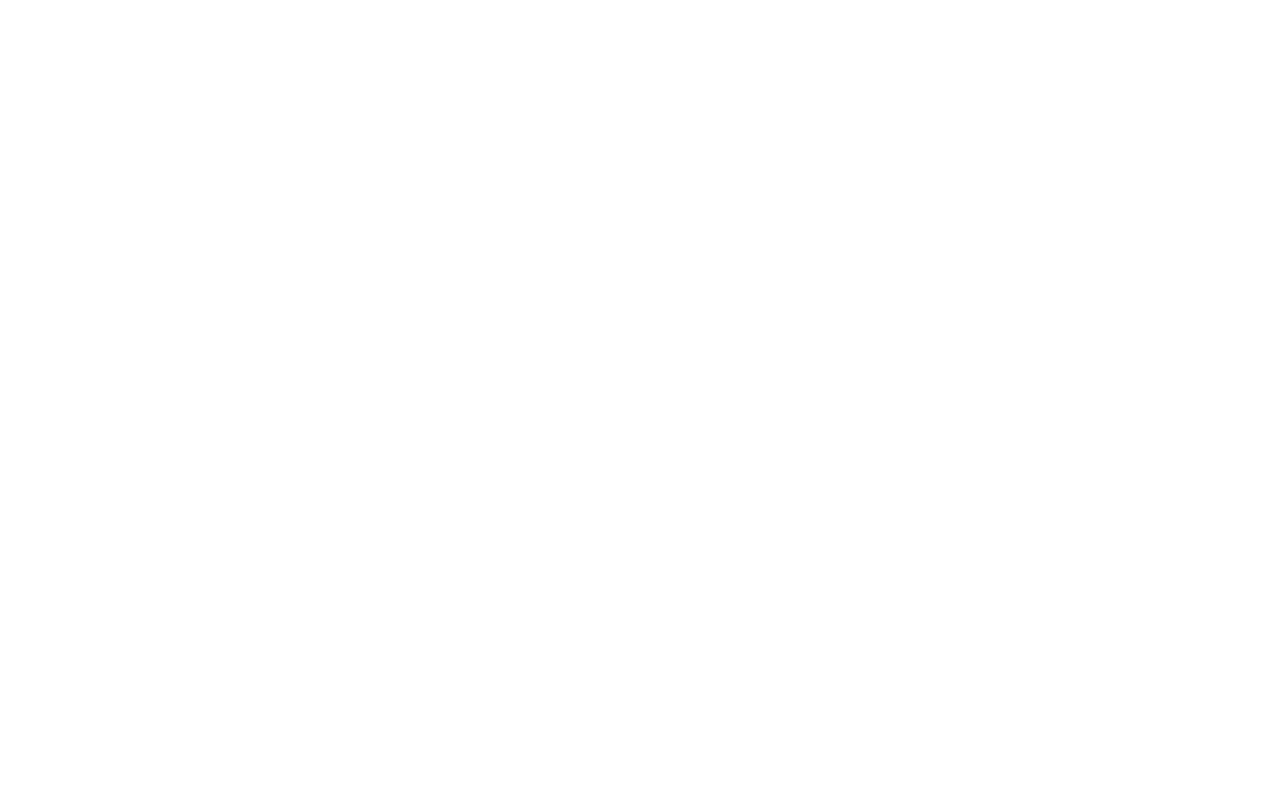
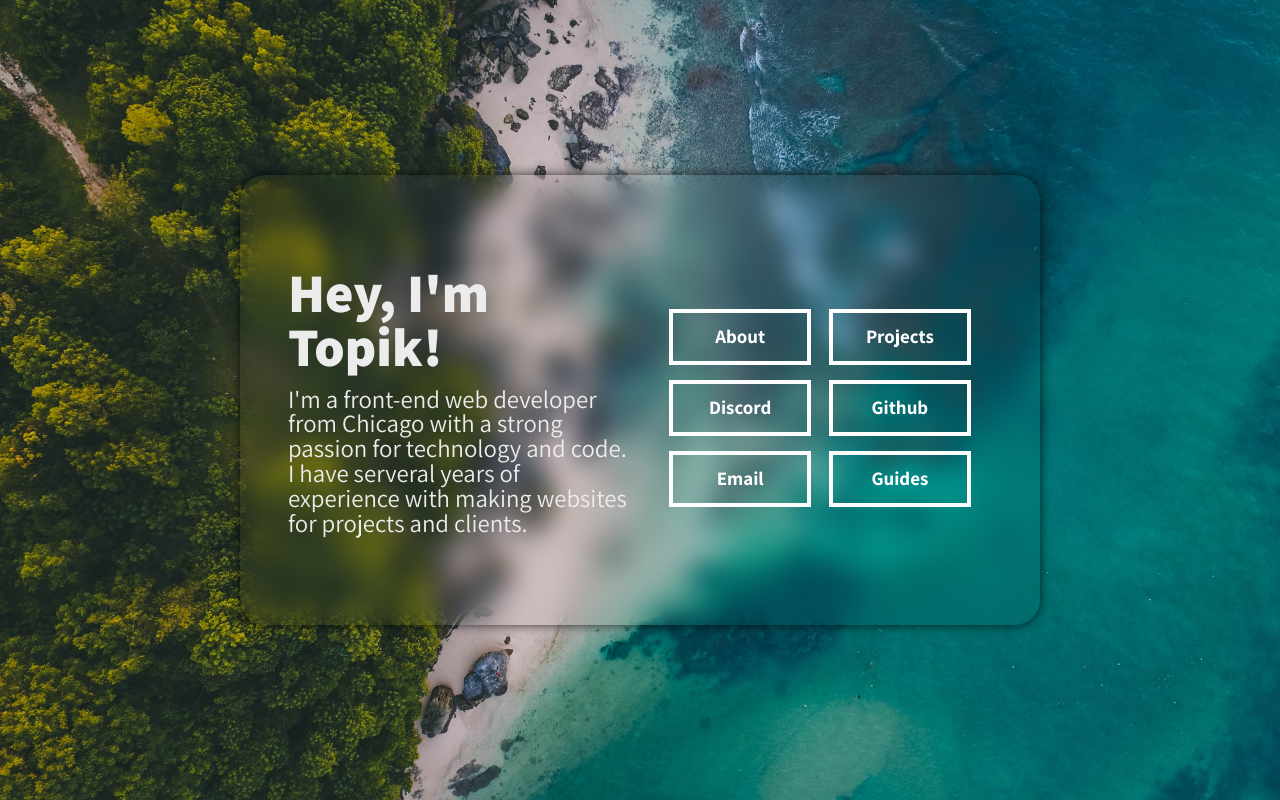
Before and after one commit to topik0/topik.tech, a React (Create React App) app: page / in a window 1280 px wide. Built offline with nearby package versions, Linux system fonts and the light colour scheme.

Commit message:
Tidied up the site and homepage

```diff
--- a/package.json
+++ b/package.json
@@ -6,6 +6,7 @@
     "react": "^16.11.0",
     "react-dom": "^16.11.0",
     "react-flexbox-grid": "^2.1.2",
+    "react-helmet": "^5.2.1",
     "react-router-dom": "^5.1.2",
     "react-scripts": "3.2.0",
     "styled-components": "^4.4.0",
--- a/public/index.html
+++ b/public/index.html
@@ -1,6 +1,5 @@
 <!DOCTYPE html>
 <html lang="en">
-
 <head>
   <meta charset="utf-8" />
   <meta name="viewport" content="width=device-width, initial-scale=1" />
@@ -9,25 +8,14 @@
   <meta name="description"
     content="I'm a front-end web developer from Chicago with a strong
     passion for technology and code.  I have serveral years of experience with making websites for projects and clients.">
-  <meta name="author" content="Topik">
-  <meta name="description"
-    content="I'm a front-end web developer from Chicago with a strong
-    passion for technology and code.  I have serveral years of experience with making websites for projects and clients.">
-  <meta property="og:title" content="Topik">
+  <meta property="og:title" content="Hey, I'm Topik">
   <meta property="og:description"
     content="I'm a front-end web developer from Chicago with a strong
     passion for technology and code.  I have serveral years of experience with making websites for projects and clients.">
   <meta property="og:image" content="https://www.topik.tech/images/logoNeutral.png">
   <meta property="og:url" content="https://www.topik.tech">
-  <meta property="twitter:title" content="Topik">
-  <meta property="twitter:description"
-    content="I'm a front-end web developer from Chicago with a strong
-    passion for technology and code.  I have serveral years of experience with making websites for projects and clients.">
-  <meta property="twitter:image" content="https://www.topik.tech/images/logoNeutral.png">
   <link rel="manifest" href="%PUBLIC_URL%/manifest.json" />
-  <title>Hey, I'm Topik!</title>
 </head>
-
 <body>
   <noscript>You need to enable JavaScript to run this app.</noscript>
   <div id="root"></div>
--- a/src/App.js
+++ b/src/App.js
@@ -9,12 +9,14 @@ import Home from './views/Home/index.js';
 import About from './views/About/index.js';
 
 const Routes = () => (
-    <Switch>
+   <React.Fragment>
       <Reset />
       <GlobalStyles />
-      <Route component={Home} path="/" />
-      <Route component={About} path="/about" />
-    </Switch>
+         <Switch>
+            <Route component={Home} path="/" />
+            <Route component={About} path="/about" />
+         </Switch>
+    </React.Fragment>
 )
 
 export default Routes;
--- /dev/null
+++ b/src/components/buttons.js
@@ -0,0 +1,55 @@
+import styled from 'styled-components';
+import { Link } from 'react-router-dom';
+
+export const TButton = styled(Link)`
+    min-width: 5em;
+    max-width: 100%;
+    width: 8.4rem;
+    height: 48px;
+    font-size: 19px;
+    border: 4px solid white;
+    display: flex;
+    align-items: center;
+    justify-content: center;
+    transition: .3s;
+    user-select: none;
+    cursor: pointer;
+    font-weight: 700;
+    margin-top: 15px;
+    margin-left: auto;
+    margin-right: auto;
+    &:hover{
+        transition: .3s;
+        background-color: #fff;
+        color: #333;
+    }
+    &:active{
+        box-shadow: inset 0px 10px 22px -18px rgba(0, 0, 0, 0.45);
+    }
+`
+export const TButtan = styled.a`
+    min-width: 5em;
+    max-width: 100%;
+    width: 8.4rem;
+    height: 48px;
+    font-size: 19px;
+    border: 4px solid white;
+    display: flex;
+    align-items: center;
+    justify-content: center;
+    transition: .3s;
+    user-select: none;
+    cursor: pointer;
+    font-weight: 700;
+    margin-top: 15px;
+    margin-left: auto;
+    margin-right: auto;
+    &:hover{
+        transition: .3s;
+        background-color: #fff;
+        color: #333;
+    }
+    &:active{
+        box-shadow: inset 0px 10px 22px -18px rgba(0, 0, 0, 0.45);
+    }
+`
--- a/src/index.js
+++ b/src/index.js
@@ -5,7 +5,8 @@ import './index.css';
 import App from './App';
 import * as serviceWorker from './serviceWorker';
 
-ReactDOM.render(<BrowserRouter><App /></BrowserRouter>, document.getElementById('root'));
+ReactDOM.render(
+    <BrowserRouter><App /></BrowserRouter>, document.getElementById('root'));
 
 // If you want your app to work offline and load faster, you can change
 // unregister() to register() below. Note this comes with some pitfalls.
--- a/src/styles.js
+++ b/src/styles.js
@@ -9,9 +9,15 @@ html {
             font-size: 13px;
         }
     }
+    a:link {
+        color: #ffffff;
+        text-decoration: none;
+}
+    a:visited {
+        color: #ffffff;
+}
 @import url('https://fonts.googleapis.com/css?family=Assistant:400,700,800&display=swap');
 `
-
 export const MainContainer = styled.div`
     font-family: Assistant, sans-serif;
     padding: 0;
@@ -27,3 +33,7 @@ export const MainContainer = styled.div`
     align-items: center;
     justify-content: center;
 `
+export const MainTitle = styled.h1`
+    font-weight: 800;
+    font-size: 3.4rem;
+`
--- a/src/views/About/index.js
+++ b/src/views/About/index.js
@@ -1,18 +1,15 @@
 import React from 'react';
 import { Row, Col } from 'react-flexbox-grid';
+import { MainContainer } from "../../styles.js";
 
-// import {
-//   MainTitle,
-//   BlurBox,
-//   BlurContainer,
-//   MainBio,
-//   TButton,
-//   ButtonsDialpad,
-//   LeftRow
-// } from "./styles";
+import {
+
+} from "./styles";
 
 const About = () => (
-    <div></div>
+    <MainContainer>
+
+    </MainContainer>
 )
 
 export default About
--- a/src/views/Home/index.js
+++ b/src/views/Home/index.js
@@ -1,20 +1,22 @@
 import React from 'react';
 import { Row, Col } from 'react-flexbox-grid';
-
+import { MainContainer, MainTitle } from "../../styles.js";
+import { TButton, TButtan } from "../../components/buttons.js"
+import { Helmet } from "react-helmet";
 import {
-  MainTitle,
   BlurBox,
   BlurContainer,
   MainBio,
-  TButton,
   ButtonsDialpad,
   LeftRow
 } from "./styles";
 
-// const buttons = ['About', 'Projects', 'Discord', 'Github', 'Email']
-const buttons = [{ label: 'About', url: '/about' }, { label: 'Projects', url: '/projects' }, { label: 'Discord', url: 'https://discord.gg/cBYRVps' }, { label: 'Github', url: 'https://www.github.com/topik0' }, { label: 'Email', url: 'mailto:topik@topik.tech' }]
-
+const buttons = [{ label: 'About', url: '/about' }, { label: 'Projects', url: '/projects' }, { label: 'Discord', url: 'https://discord.gg/cBYRVps', external: true }, { label: 'Github', url: 'https://www.github.com/topik0', external: true }, { label: 'Email', url: 'mailto:topik@topik.tech', external: true }, { label: 'Guides', url: 'https://www.medium.com/topik0', external: true }];
 const Home = () => (
+  <MainContainer>
+    <Helmet>
+      <title>Hey, I'm Topik!</title>
+    </Helmet>
     <BlurBox>
       <BlurContainer>
         <LeftRow middle="lg" center="xs" start="lg">
@@ -34,7 +36,7 @@ const Home = () => (
               <Row center="xs" middle="xs">
                 {buttons.map(btn => (
                   <Col lg={6} xs={6} key={btn}>
-                  <TButton to={btn.url}>{btn.label}</TButton>
+                    {btn.external ? <TButtan href={btn.url}>{btn.label}</TButtan> : <TButton to={btn.url}>{btn.label}</TButton>}
                   </Col>
                 ))}
               </Row>
@@ -43,6 +45,7 @@ const Home = () => (
         </LeftRow>
       </BlurContainer>
     </BlurBox>
+  </MainContainer>
 )
 
 export default Home
--- a/src/views/Home/styles.js
+++ b/src/views/Home/styles.js
@@ -1,9 +1,6 @@
 import styled from 'styled-components';
 import { Row } from "react-flexbox-grid";
-import background from "../../../src/background.jpg";
 import {device} from '../../constants/breakpoints.js';
-import { Link } from 'react-router-dom';
-
 
 export const BlurBox = styled.div`
     backdrop-filter: blur(12px);
@@ -37,32 +34,6 @@ export const MainBio = styled.p`
     font-size: 1.55rem;
     margin-top: 13px;
 `
-export const TButton = styled(Link)`
-    min-width: 5em;
-    max-width: 100%;
-    width: 8.4rem;
-    height: 48px;
-    font-size: 19px;
-    border: 4px solid white;
-    display: flex;
-    align-items: center;
-    justify-content: center;
-    transition: .3s;
-    user-select: none;
-    cursor: pointer;
-    font-weight: 700;
-    margin-top: 15px;
-    margin-left: auto;
-    margin-right: auto;
-    &:hover{
-        transition: .3s;
-        background-color: #fff;
-        color: #333;
-    }
-    &:active{
-        box-shadow: inset 0px 10px 22px -18px rgba(0, 0, 0, 0.45);
-    }
-`
 export const ButtonsDialpad = styled.div`
   width: 360px;
   margin: auto;
@@ -71,21 +42,7 @@ export const ButtonsDialpad = styled.div`
         max-width: 100%;
     }
 `
-export const MainContainer = styled.div`
-    font-family: Assistant, sans-serif;
-    padding: 0;
-    margin: 0;
-    background-image: url(${background});
-    width: 100%;
-    height: 100vh;
-    background-size: cover;
-    background-repeat: no-repeat;
-    background-attachment: fixed;
-    background-position: center;
-    display: flex;
-    align-items: center;
-    justify-content: center;
-`
+
 export const LeftRow = styled(Row)`
     max-width: 90%;
     @media ${device.mobile}{
```
Also changed, not shown: src/constants/buttons.js (deleted, +0 -28 lines), 1 other file (tests, documents, lock files or other folders). Lines whose indentation alone changed are shown as unchanged.
